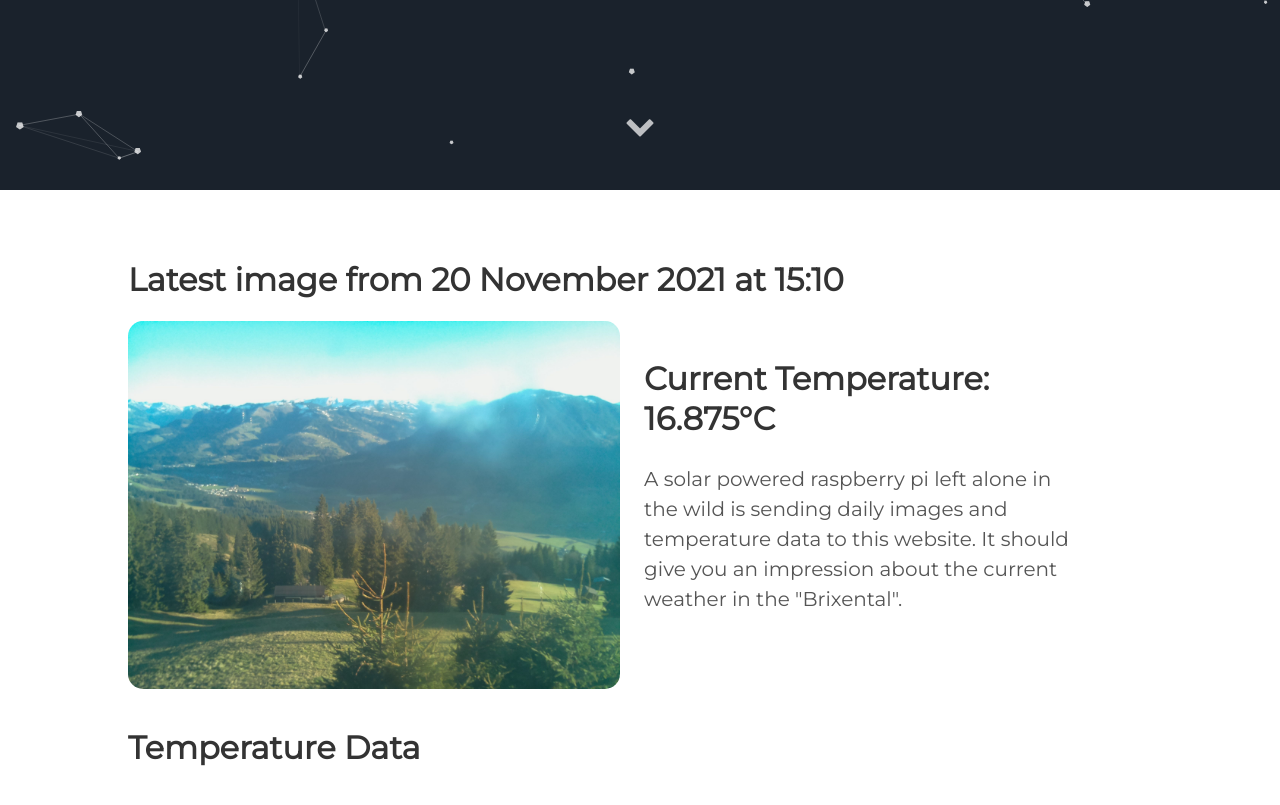
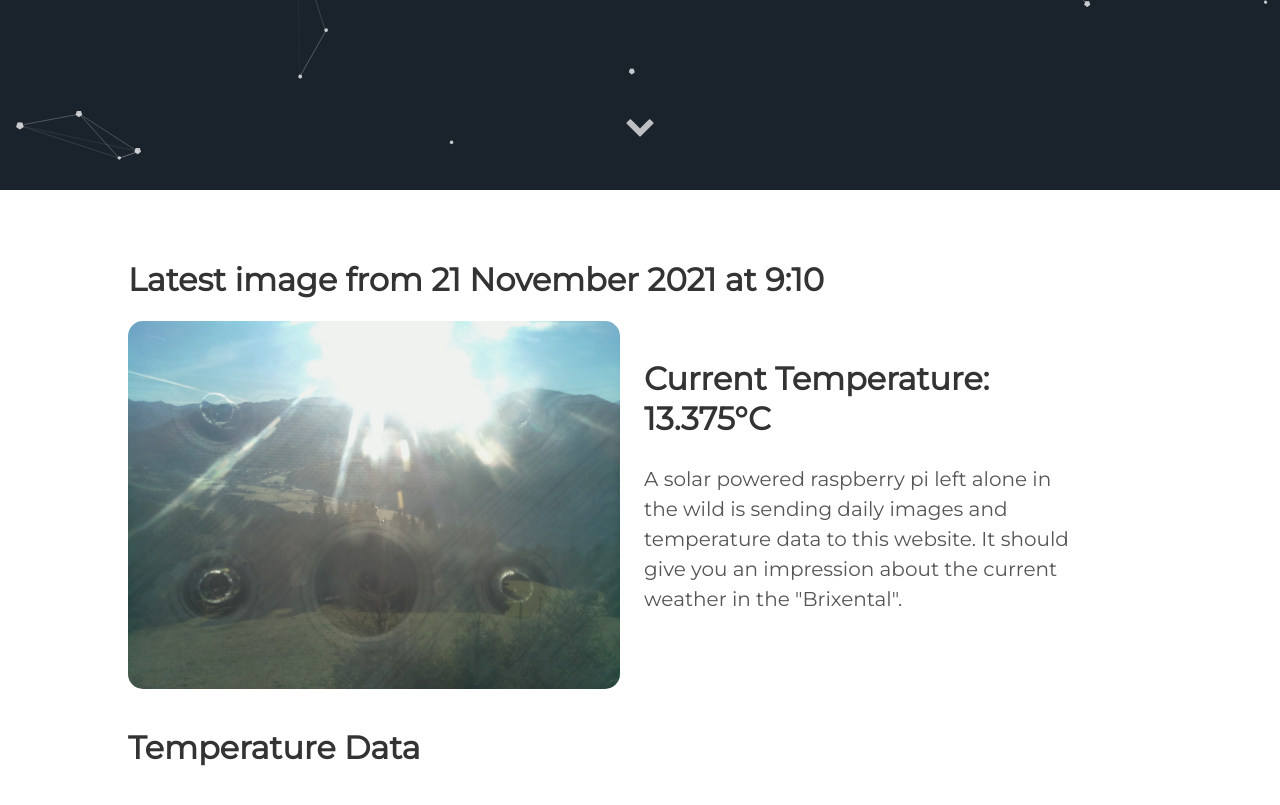
Before and after one commit to vektorious/vektorious.github.io, a Jekyll site: the page built from resources/huette.md, in a window 1280 px wide and 900 px high, scrolled down 710 px. Shown: the top 805 px of the window. Built offline with Jekyll 4.4.1, drawn with Linux system fonts in a browser that asks for light colours.

Commit message:
I'm a bot beep boop

```diff
--- a/resources/huette.md
+++ b/resources/huette.md
@@ -6,13 +6,13 @@ image: '/assets/img/'
 description: 'Live image from the Austrian alps'
 twitter_text: ' '
 ---
-## Latest image from 20 November 2021 at 15:10
+## Latest image from 21 November 2021 at  9:10
 <div class="huette">
   <div class="huette-image">
     <img src="{{ "/assets/img/huette.jpg" | prepend: site.baseurl }}">
   </div>
   <div class="huette-text">
-        <h2>Current Temperature: 16.875°C</h2>
+        <h2>Current Temperature: 13.375°C</h2>
         <p>A solar powered raspberry pi left alone in the wild is sending daily images and temperature data to this website. It should give you an impression about the current weather in the "Brixental".</p>
 
   </div>
```
Also changed, not shown: rpi-script/2021-11-21_090910.txt (renamed from rpi-script/2021-11-20_150909.txt, +5 -6 lines), rpi-script/huette.md (+2 -2 lines), assets/img/huette.jpg, assets/img/temp_plot.png, rpi-script/temp_plot.png, 1 other file.
